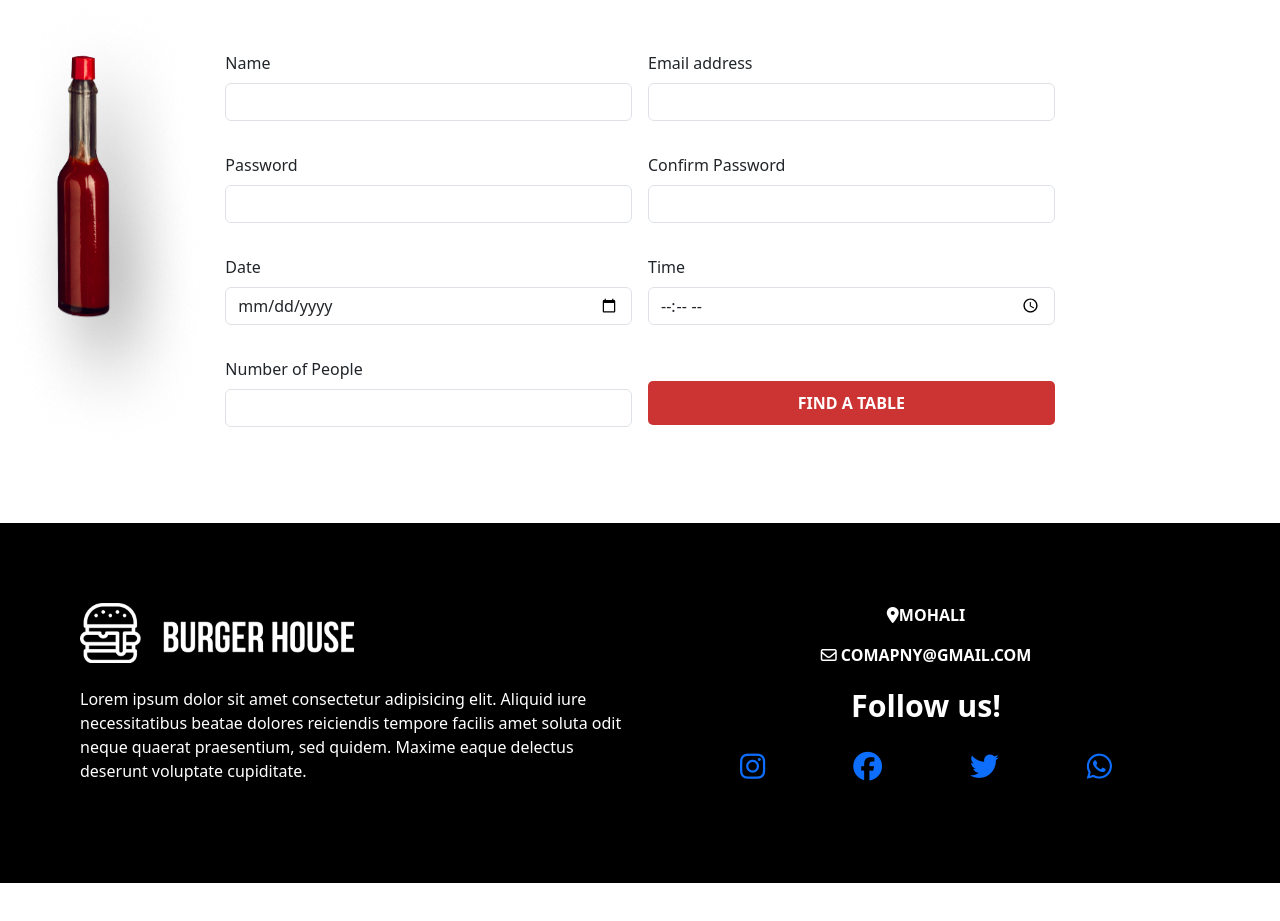
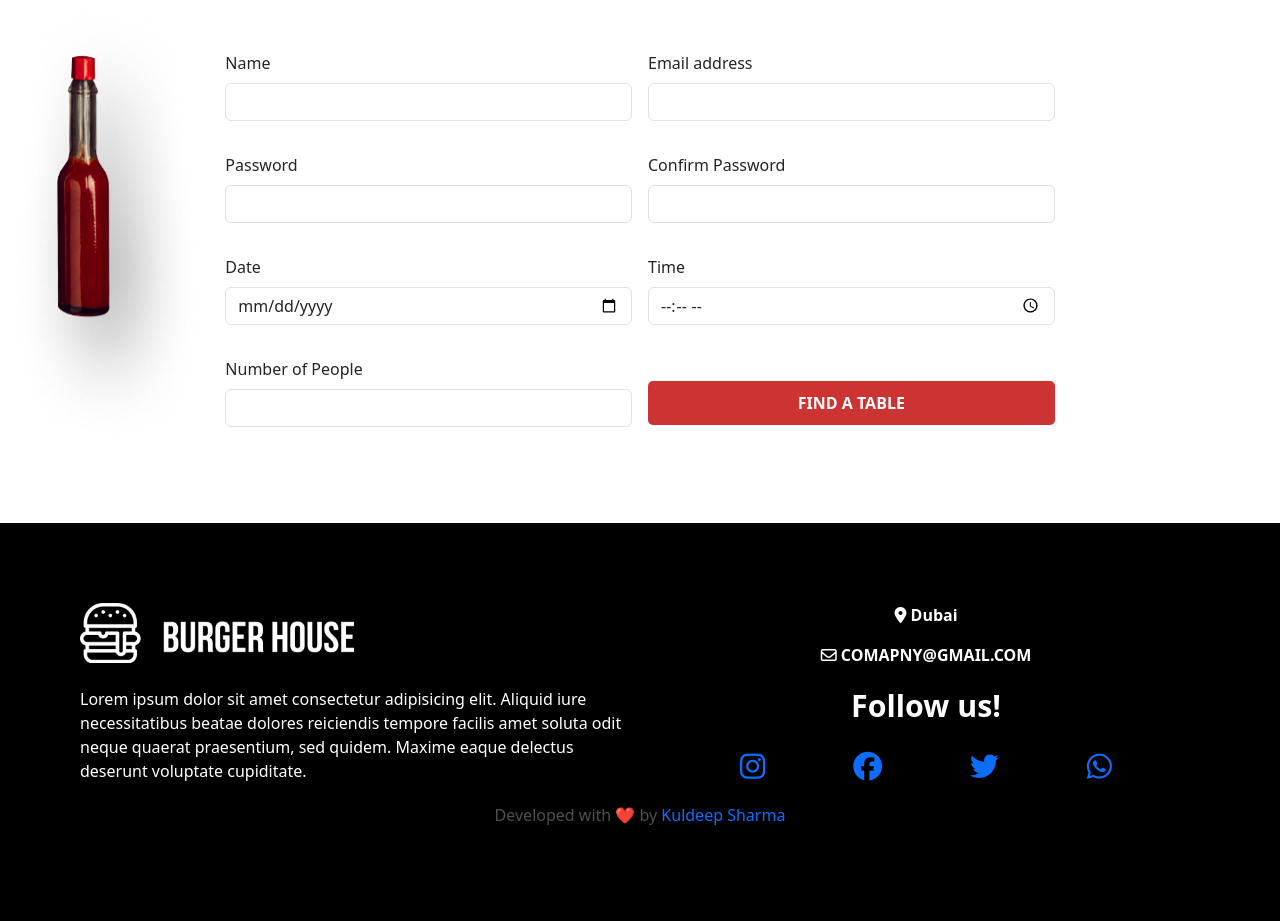
Before and after one commit to Kuldeep-Sharmaa/Burger-Website, a plain HTML site: page index.html in a window 1280 px wide. Shown: the part 2869-3790 px from the top of the page. Before the commit the page ends 3752 px from the top, so only its background shows below. Drawn offline with nearby package versions, Linux system fonts and the light colour scheme.

Commit message:
update footer

```diff
--- a/index.html
+++ b/index.html
@@ -441,7 +441,7 @@
               </p>
             </div>
             <div class="col-md-6 align-items-center text-center fw-bold">
-              <p><i class="fa-solid fa-location-dot"></i>MOHALI</p>
+              <p><i class="fa-solid fa-location-dot"></i> Dubai</p>
               <p><i class="fa-regular fa-envelope"></i> COMAPNY@GMAIL.COM</p>
               <div id="media">
                 <p>Follow us!</p>
@@ -463,6 +463,18 @@
                 </ul>
               </div>
             </div>
+          </div>
+          <div class="text-center">
+            <p class="text-light-emphasis">
+              Developed with ❤️ by
+              <a
+                href="https://kuldeep-sharmaa.github.io/Developer-portfolio/"
+                class="footer-link text-decoration-none"
+                target="_blank"
+                rel="noopener noreferrer"
+                >Kuldeep Sharma</a
+              >
+            </p>
           </div>
         </div>
       </footer>
--- a/script.js
+++ b/script.js
@@ -53,6 +53,7 @@ function Check() {
       }, 3000);
       return false;
     }
+
     //   Password Legth
     else if (passw.length < 6) {
       document.getElementById("error-password").innerHTML =
@@ -72,6 +73,7 @@ function Check() {
       }, 3000);
       return false;
     }
+
     // pasword not match
     else if (confirm_Passw !== passw) {
       document.getElementById("error-Confirm-password").innerHTML =
```
